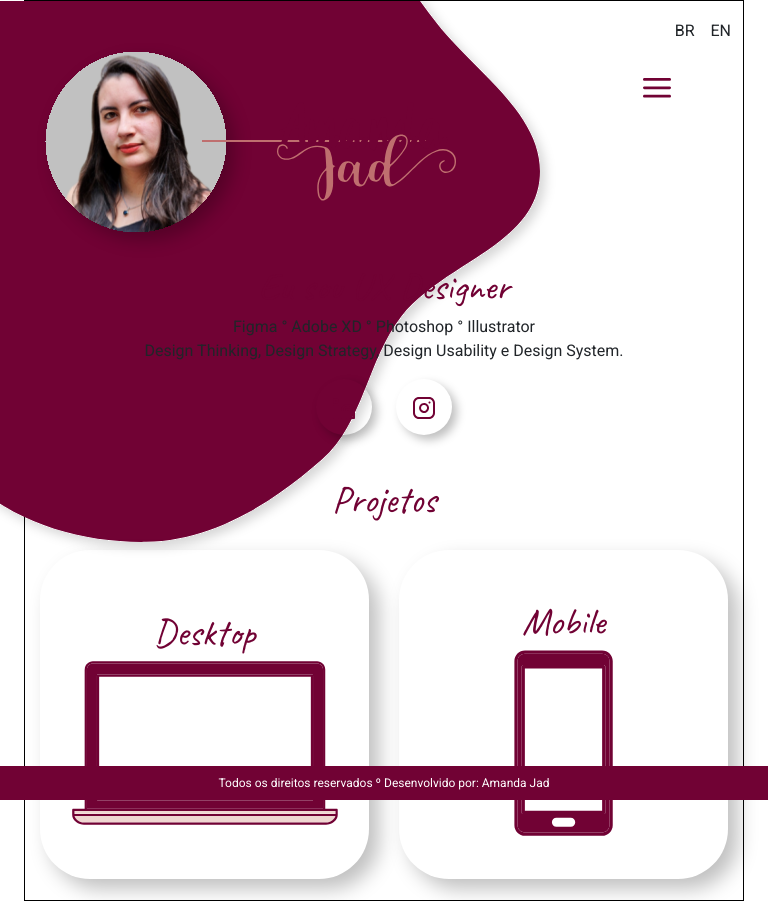
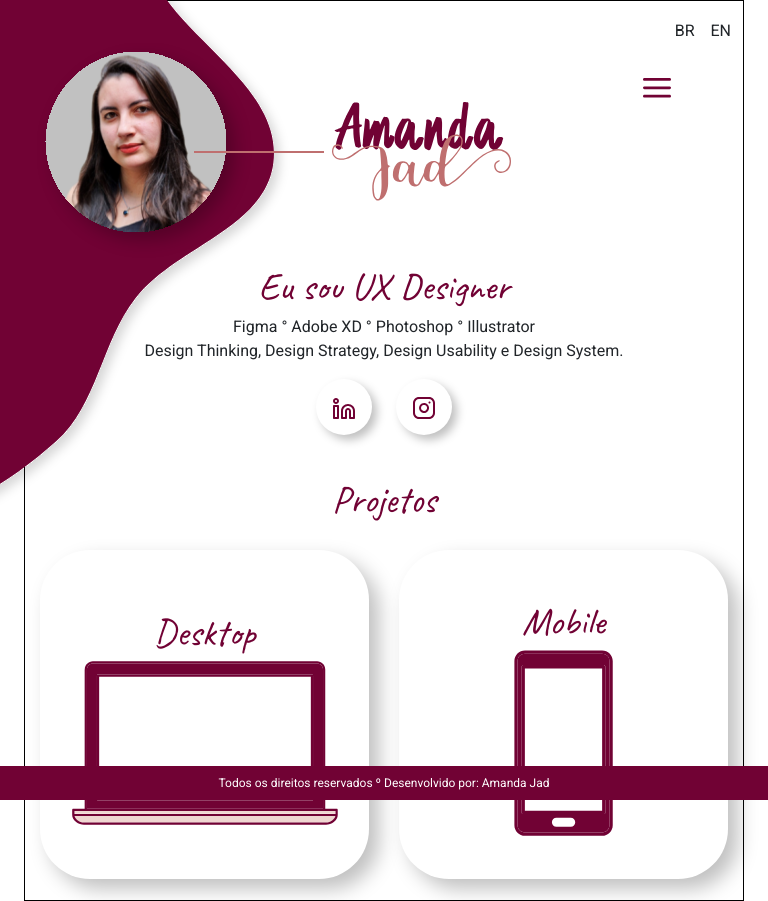
Before and after one commit to analuizacbo/portifolio-amanda-jad, a Vue app: page / in a window 768 px wide. Built offline with nearby package versions, Linux system fonts and the light colour scheme.

Commit message:
screen fold working

```diff
--- a/src/assets/main.css
+++ b/src/assets/main.css
@@ -66,6 +66,10 @@ a {
 }
 
 .img-linha-menor {
+  display: none;
+}
+
+.img-linha-medio {
   display: none;
 }
 
@@ -178,10 +182,14 @@ a {
   }
 
   .caixa-svg-rosa {
-    width: 421.68px;
+    width: 320.68px;
     height: 435.55px;
     top: -2%;
-    left: -75%;
+    left: -80%;
+  }
+
+  .img-linha {
+    display: none;
   }
 
   .img-linha-menor {
@@ -190,14 +198,14 @@ a {
     left: -20px;
   }
 
-  .img-linha {
-    display: none;
+  .img-logo-amanda {
+    width: 180%;
+    left: 15%;
   }
 
-  .img-logo-amanda {
-    width: 150%;
+  .caixa-menu {
+    margin-right: -20px;
   }
-
 
   .caixa-profissao {
     margin-top: 12%;
@@ -216,8 +224,8 @@ a {
   }
 
   .card-projetos {
-    width: 154px;
-    height: 145px;
+    height: 130px;
+    width: 130px;
     border-radius: 24px;
     padding-bottom: 32px;
   }
@@ -237,6 +245,10 @@ a {
 
   .btn-menu {
     display: block;
+  }
+
+  .txt-footer {
+    font-size: 12px;
   }
 
 }
@@ -353,7 +365,7 @@ a {
   }
 
   .caixa-svg-rosa {
-    width: 421.68px;
+    width: 440.68px;
     height: 435.55px;
     top: -2%;
     left: -75%;
@@ -426,6 +438,16 @@ a {
     display: none;
   }
 
+  .caixa-svg-rosa {
+    top: -6%;
+    left: -85%;
+  }
+
+  .card-projetos {
+    height: 270px;
+    width: 250px;
+  }
+
   /* FOOTER */
 
   .txt-footer {
@@ -436,6 +458,17 @@ a {
 @media (min-width: 768px) and (max-width: 991.98px) {
   .img-logo-amanda {
     width: 150%;
+    left: 35%;
+  }
+
+  .img-linha {
+    display: none;
+  }
+
+  .img-linha-medio {
+    display: block;
+    top: 50%;
+    left: -45%;
   }
 
   .btn-menu {
@@ -444,6 +477,11 @@ a {
 
   .caixa-lista {
     display: none;
+  }
+
+  .caixa-svg-rosa {
+    top: -2%;
+    left: -55%;
   }
 
   /* FOOTER */
--- a/src/components/pages/section/Cabecario/Logos.vue
+++ b/src/components/pages/section/Cabecario/Logos.vue
@@ -4,6 +4,7 @@
     <div class="caixa-linha">
       <img class="img-linha" src="/src/img/linha-perfil-grande.svg" />
       <img class="img-linha-menor" src="/src/img/linha-perfil.svg" />
+      <img class="img-linha-medio" src="/src/img/linha-perfil-medio.svg" />
     </div>
   </div>
   <div v-if="isText" class="col-3 offset-1 d-flex align-items-center">
```
Also changed, not shown: src/img/linha-perfil-medio.svg (added).
